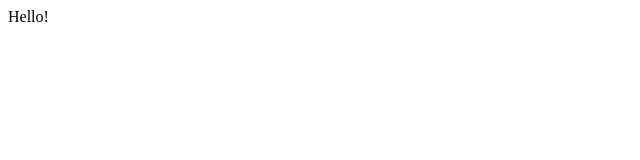
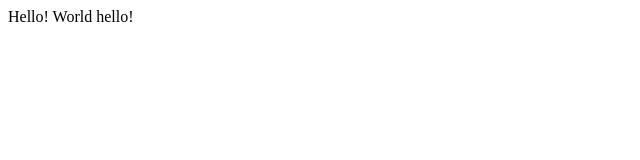
Before and after one commit to JuriKovtun/CakesSite, a plain HTML site: page index.html in a window 1280 px wide. Shown: the whole page, without its empty margins (0-640 px from the left). Drawn offline with Linux system fonts and the light colour scheme.

Commit message:
unspecified message

```diff
--- a/index.html
+++ b/index.html
@@ -9,5 +9,6 @@
   </head>
   <body>
   Hello!
+  World hello!
   </body>
 </html>
```
